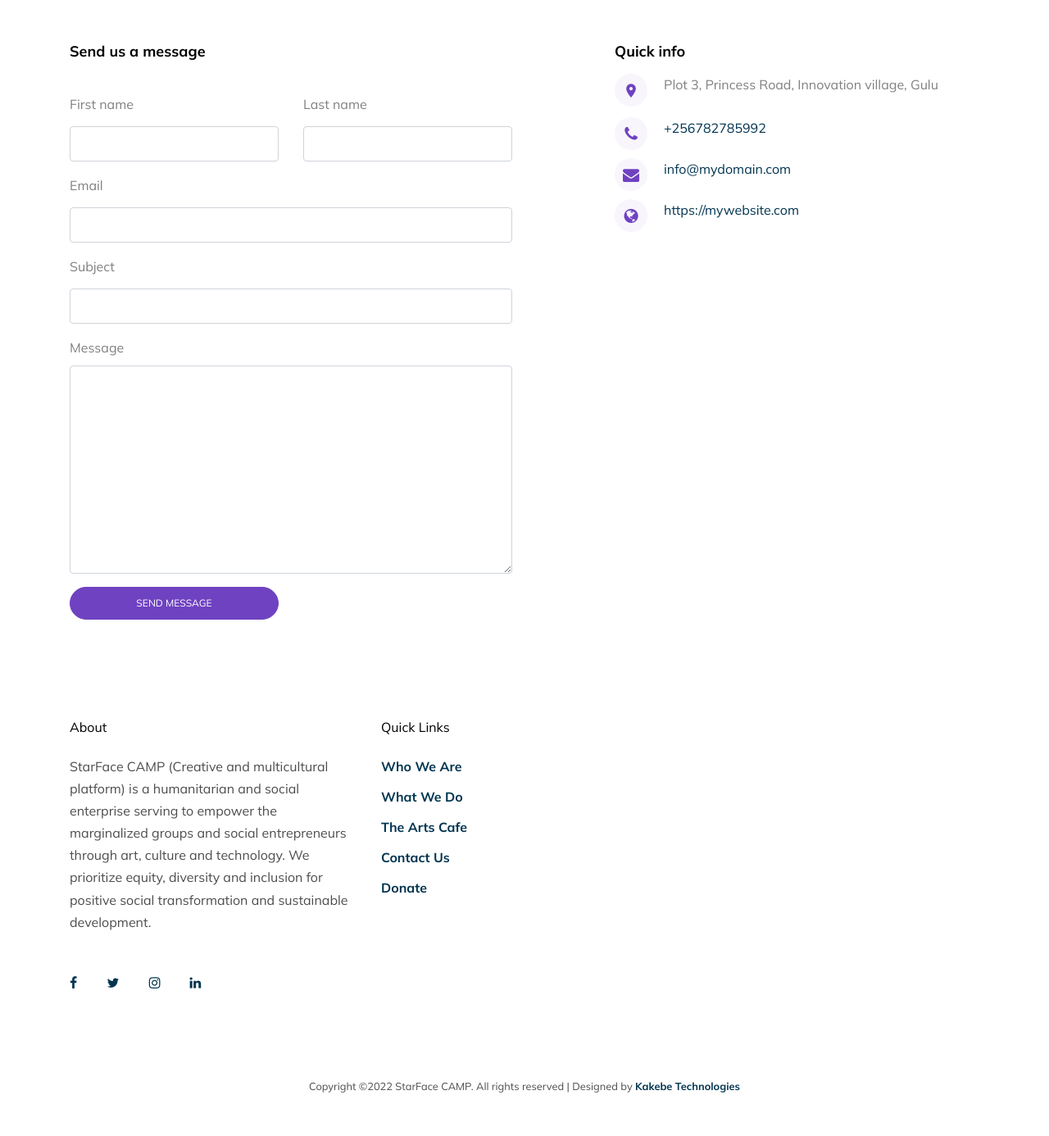
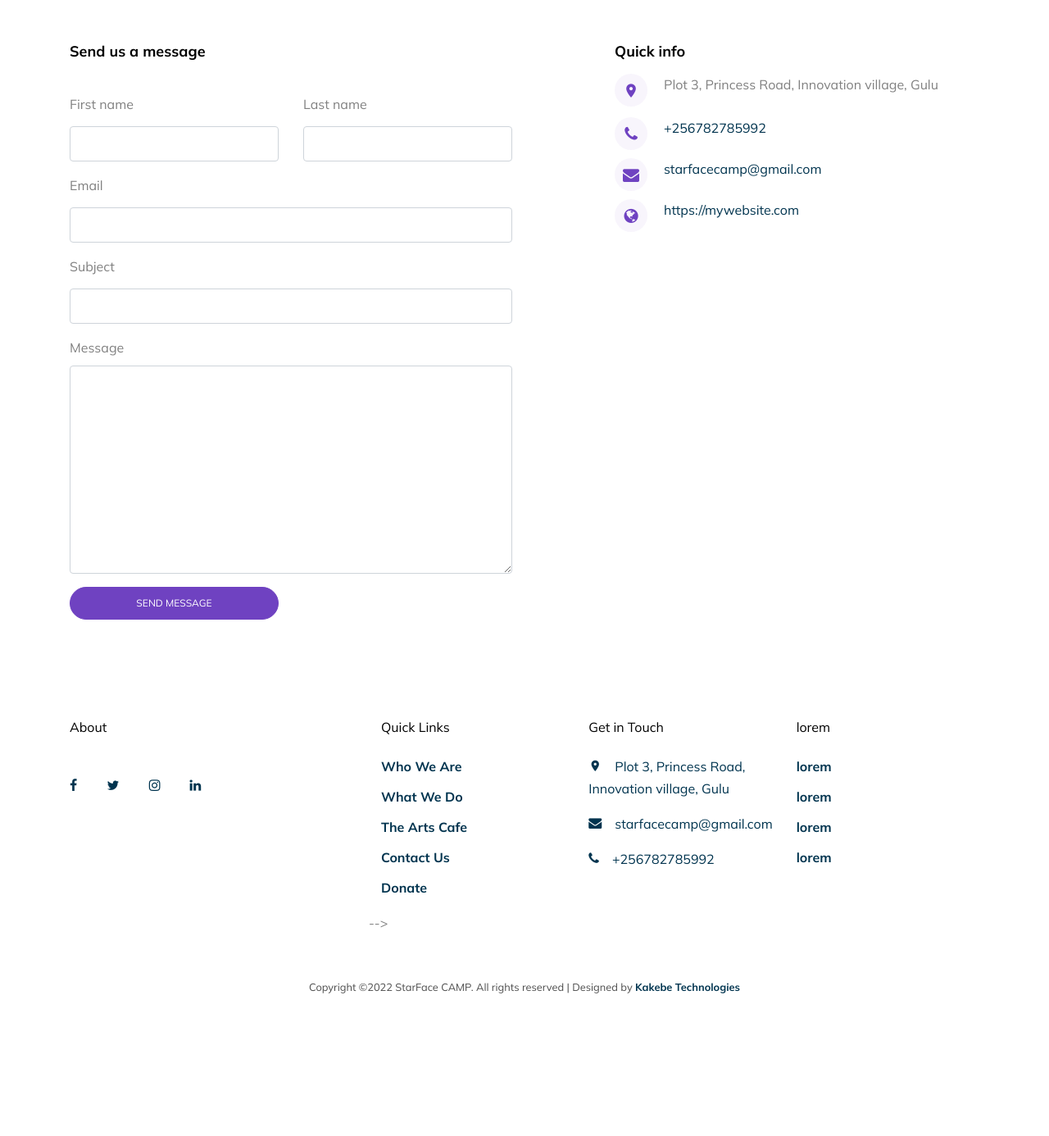
Before and after one commit to olukmark/starface, a PHP site: page /contact.php in a window 1280 px wide. Shown: the part 388-1774 px from the top of the page at 82% size. After the commit the page ends 1600 px from the top, so only its background shows below. Run offline with PHP 8.4, Linux system fonts and the light colour scheme; some web fonts are replaced.

Commit message:
contact info

```diff
--- a/contact.php
+++ b/contact.php
@@ -115,7 +115,7 @@
               </div>
               <div class="d-flex">
                 <span class="icon-envelope"></span>
-                <a href="#">info@mydomain.com</a>
+                <a href="mailto: starfacecamp@gmail.com">starfacecamp@gmail.com</a>
               </div>
               <div class="d-flex">
                 <span class="icon-globe"></span>
--- a/includes/footer.inc.php
+++ b/includes/footer.inc.php
@@ -25,7 +25,7 @@
         <div class="row">
           <div class="col-lg-4">
             <h2 class="footer-heading mb-4">About</h2>
-            <p>StarFace CAMP (Creative and multicultural platform) is a humanitarian and social enterprise serving to empower the marginalized groups and social entrepreneurs through art, culture and technology. We prioritize equity, diversity and inclusion for positive social transformation and sustainable development. </p>
+            <!-- <p>StarFace CAMP (Creative and multicultural platform) is a humanitarian and social enterprise serving to empower the marginalized groups and social entrepreneurs through art, culture and technology. We prioritize equity, diversity and inclusion for positive social transformation and sustainable development. </p> -->
             <div class="my-5">
               <a href="https://www.facebook.com/starface.camp.77" class="pl-0 pr-3"><span class="icon-facebook"></span></a>
               <a href="https://www.twitter.com/starfacecamp" class="pl-3 pr-3"><span class="icon-twitter"></span></a>
@@ -45,13 +45,12 @@
                   <li><a href="#">Donate</a></li>
                 </ul>
               </div>
-              <!-- <div class="col-lg-4">
-                <h2 class="footer-heading mb-4">Helpful Link</h2>
+              <div class="col-lg-4">
+                <h2 class="footer-heading mb-4">Get in Touch</h2>
                 <ul class="list-unstyled">
-                  <li><a href="#">lorem</a></li>
-                  <li><a href="#">lorem</a></li>
-                  <li><a href="#">lorem</a></li>
-                  <li><a href="#">lorem</a></li>
+                  <p style="color: #00344f"><span class="icon-room mr-3" style="color: #00344f" ></span>Plot 3, Princess Road, Innovation village, Gulu</p>
+                  <p style="color: #00344f"><span class="icon-envelope mr-3" style="color: #00344f"></span>starfacecamp@gmail.com</p>
+                  <p style="color: #00344f"><span class="icon-phone mr-3" style="color: #00344f"></span>+256782785992</a></p>
                 </ul>
               </div>
               <div class="col-lg-4">
```
